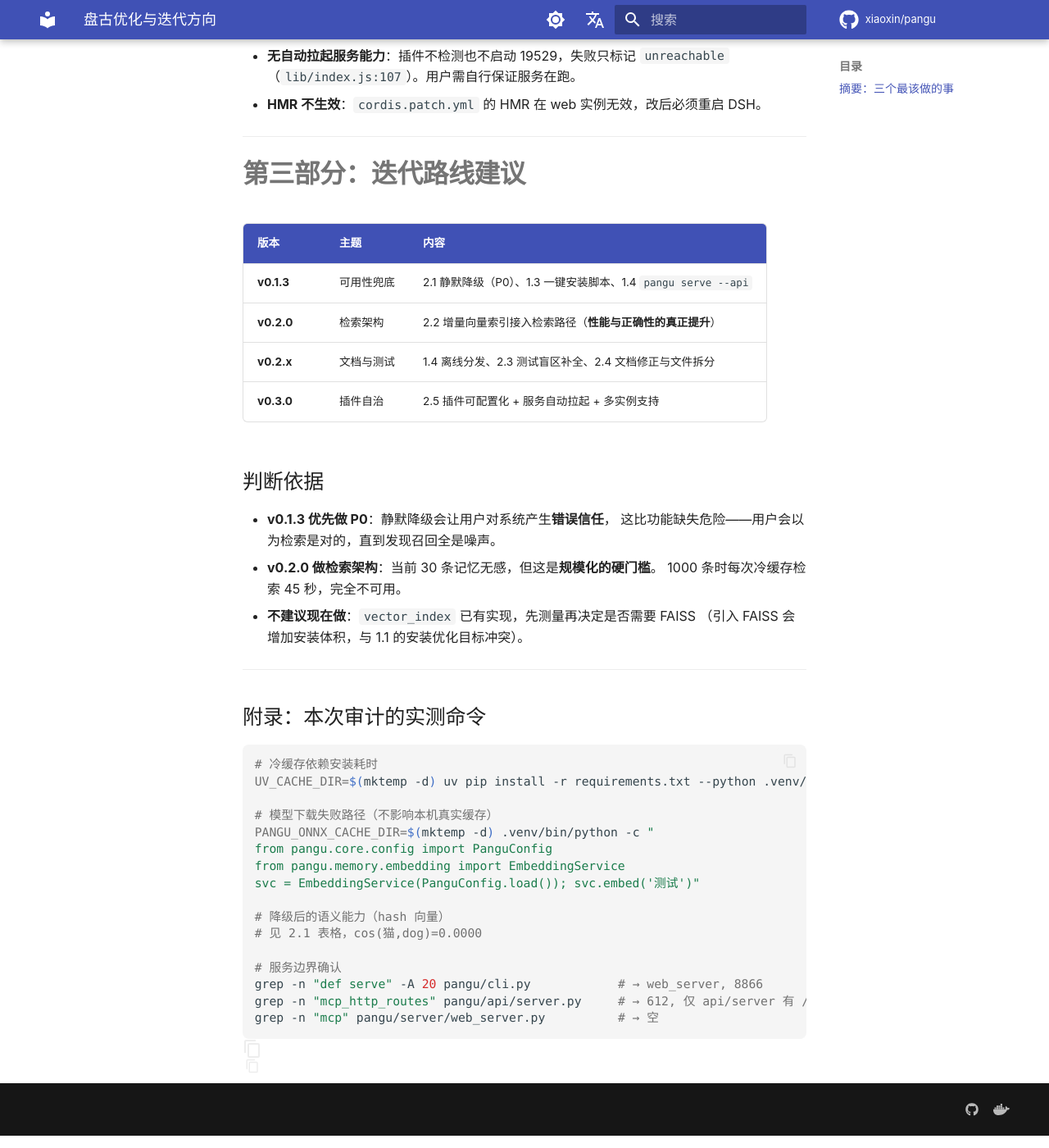
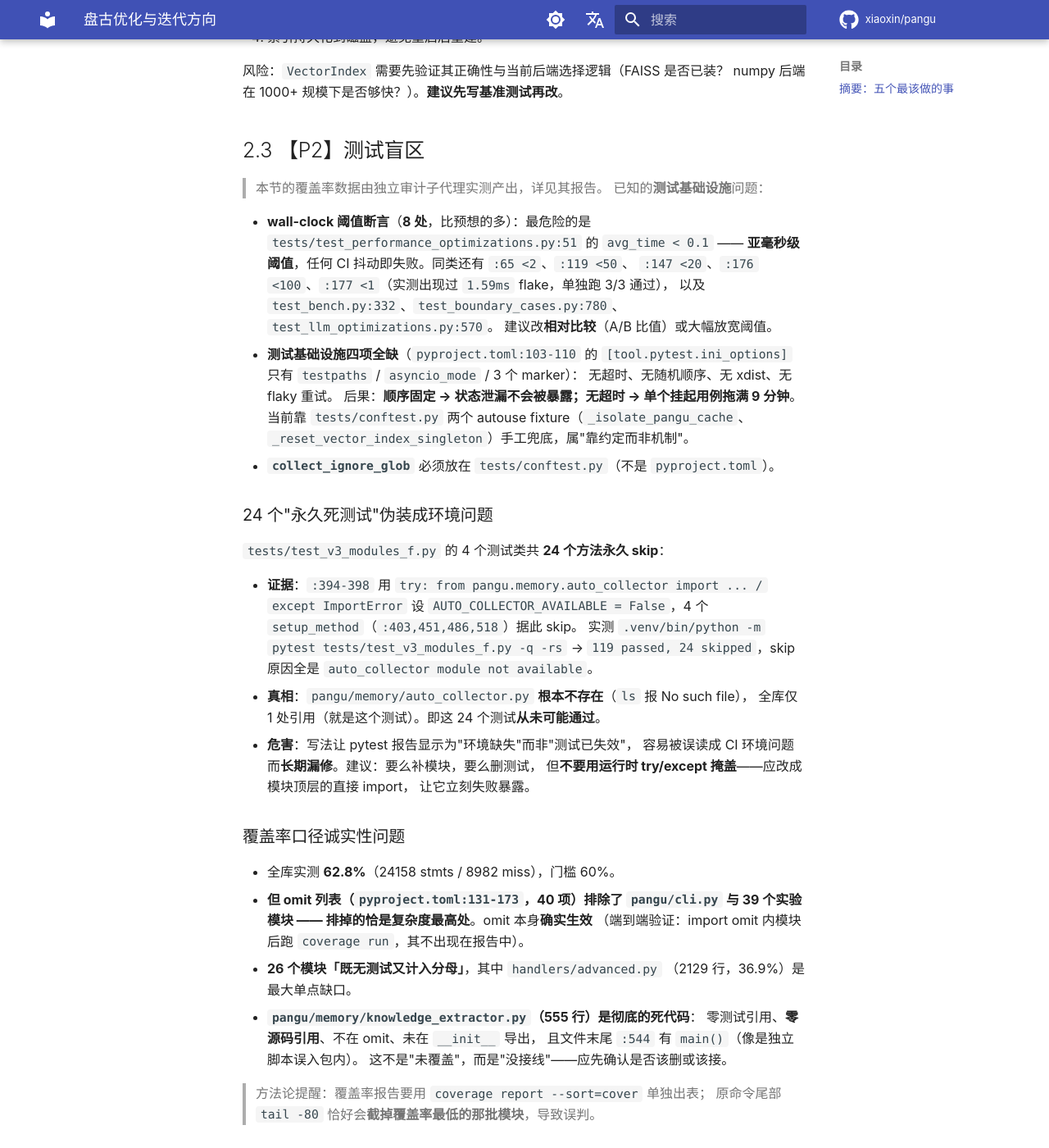
Before and after one commit to Mlte0907/pangu, an MkDocs documentation site: the page built from docs/OPTIMIZATION.md, in a window 1280 px wide and 1400 px high, scrolled down 7975 px. Shown: the whole window at 82% size. Built offline with MkDocs 1.6.1 and Material for MkDocs 9.7.7, drawn with Linux system fonts in a browser that asks for light colours; comment, search, counter and statistics services are not loaded; some of the changed text lies outside the part shown.

Commit message:
docs: 补全 OPTIMIZATION.md 的审计证据（独立审计子代理实测）
本轮由独立审计子代理跑全量覆盖率（1330 passed / 40 skipped，562s）后，
补入以下**经我逐条复核**的发现：

1. 【P0 新增】远程 Embed API 分支结构性不可达：
   embedding.py:224,270 内 `import aiohttp`，但 aiohttp **未安装且未在
   pyproject/requirements/requirements-dev 任何清单声明**（三处 grep 均 0）。
   实测 _call_api 返回 `No module named 'aiohttp'` → None，
   即三级降级链的 API 分支永远走 ImportError 兜底，circuit breaker 由
   ImportError 而非网络故障触发——熔断语义被污染。且 tests/ 对该链零覆盖。
   建议改用已依赖的 httpx（pyproject:25，venv 实际 0.28.1；同仓库
   onnx_embedder.py:140 已有范例）。

2. 【P2 新增】24 个"永久死测试"伪装成环境跳过：
   tests/test_v3_modules_f.py:394-398 用运行时 try/except ImportError，
   而 pangu/memory/auto_collector.py **根本不存在**（全库仅此 1 处引用）。
   实测 -rs 显示 24 skipped，原因均为 module not available。
   写法导致报告显示为"环境缺失"而非"测试已失效"，易长期漏修。

3. 【P2 新增】knowledge_extractor.py（555 行）是**彻底死代码**：
   零测试引用、零源码引用、不在 omit、未导出，:544 还有 main()。

4. 测试基础设施四项全缺（超时/随机顺序/xdist/flaky 重试），
   pyproject:103-110 零命中；wall-clock 硬阈值断言实为 8 处（非 1 处），
   最紧的是 test_performance_optimizations.py:51 的 avg_time < 0.1（亚毫秒）。

5. 覆盖率口径诚实性：全库 62.8%，但 omit 排掉的 40 项恰是复杂度最高处；
   26 个模块"既无测试又计入分母"，advanced.py（2129 行）为最大单点缺口。

摘要表由"三个最该做的事"扩为五个，并指出前两条同属"静默失效"家族。
同时明确标注：本轮只做分析与排序，未改动任何代码（用户选择先排优先级）。

```diff
--- a/docs/OPTIMIZATION.md
+++ b/docs/OPTIMIZATION.md
@@ -7,13 +7,18 @@
 
 ---
 
-## 摘要：三个最该做的事
+## 摘要：五个最该做的事
 
 | 优先级 | 事项 | 为什么现在做 | 工作量 |
 | --- | --- | --- | --- |
 | **P0** | 模型下载失败静默降级 → 检索质量静默错误 | 用户拿到"能跑但结果是错的"系统，零提示 | 0.5 天 |
-| **P0** | 安装流程（12 分钟 + 三个认知陷阱） | 首次体验决定留存，且当前 README 数字失真 | 1 天 |
+| **P0** | 远程 Embed API 分支因缺 `aiohttp` 从未生效 | 配置了却静默无效，熔断语义被 ImportError 污染 | 0.5 天 |
+| **P0** | 安装流程（12 分钟 + 三个认知陷阱） | 首次体验决定留存，且当前 README 数字失真 | 1 天 ✅已做 |
 | **P1** | 向量检索全量重算，无增量索引 | 30 条记忆时无感，1000 条时每次检索 45 秒 | 3-5 天 |
+| **P2** | 24 个死测试伪装成环境跳过 + 555 行死代码 | 掩盖真实失效，长期漏修 | 1 天 |
+
+> 前两条**同属"静默失效"家族**：系统不报错、照常服务，但用户以为在用的能力
+> 实际从未生效。这类缺陷比崩溃危险得多——崩溃会被发现，静默错误不会。
 
 ---
 
@@ -183,6 +188,32 @@
 - **v0.1.2 修的 CI ONNX 测试假失败**（`f0f03ec`）是同一根因的另一处表现：
   当时 CI 上 `model_loaded=False` 却是 `1329 passed`，只因断言恰好碰对了。
 
+### 附带发现：降级链第一级（远程 API）结构性不可达
+
+审计中发现一个**独立的、同样严重**的问题：
+
+- `pangu/memory/embedding.py:224` 与 `:270` 在函数内部 `import aiohttp`，
+  但 **`aiohttp` 未安装、且未在 `pyproject.toml` / `requirements.txt` /
+  `requirements-dev.txt` 任何清单中声明**（三份清单 grep 均为 0）。
+- **实测**：配置 `embed_api_url='https://example.invalid/v1/embeddings'` 后调用
+  `_call_api('hello')` → `Embed API failed (1): No module named 'aiohttp'` → 返回 `None`；
+  `_call_api_batch(['a','b'])` → `[None, None]`。
+- **含义**：三级降级链（`_call_api` → `_onnx_embed` → `_local_embed`）的 **API 分支
+  在此环境永远走 `ImportError` 兜底**，而不是 HTTP 错误路径。circuit breaker 的
+  `_fail_count >= 5` 由 `ImportError` 触发，而非网络故障——**熔断器的语义已被污染**。
+- 若用户指望用远程 embed API（有些部署会这么配），**它从未生效过，且没有任何提示**。
+- `tests/` 对 `_call_api|circuit|half_open` grep **零命中** —— 整条错误链无测试。
+
+> 修法二选一：
+> 1. 把 `aiohttp` 加为正式依赖；或
+> 2. **改用 `httpx`（推荐）**——`httpx>=0.27.0` 已是正式依赖
+>    （`pyproject.toml:25`），venv 中实际为 0.28.1，且**同仓库已有范例**：
+>    `pangu/memory/onnx_embedder.py:140` 就是用它下载模型的。
+>    同项目内统一到一个 HTTP 客户端也减少依赖。
+>
+> 无论哪种，**都要补测试**：断言 `_fail_count` 增长与熔断状态转换
+> （当前 `tests/` 对 `_call_api|circuit|half_open` grep 零命中）。
+
 ### 建议修法
 
 | 方案 | 说明 | 取舍 |
@@ -241,13 +272,50 @@
 > 本节的覆盖率数据由独立审计子代理实测产出，详见其报告。
 > 已知的**测试基础设施**问题：
 
-- **wall-clock 阈值断言**：`tests/test_performance_optimizations.py:177` 有
-  1 ms 级硬阈值断言，实测在本机出现过 flake（`1.59ms` 触发失败，单独跑 3/3 通过）。
-  这类断言在 CI 负载波动下必然 flake，建议改**相对比较**（如 A/B 比值）
-  或大幅放宽阈值。
+- **wall-clock 阈值断言**（**8 处**，比预想的多）：最危险的是
+  `tests/test_performance_optimizations.py:51` 的 `avg_time < 0.1`
+  —— **亚毫秒级阈值**，任何 CI 抖动即失败。同类还有 `:65 <2`、`:119 <50`、
+  `:147 <20`、`:176 <100`、`:177 <1`（实测出现过 `1.59ms` flake，单独跑 3/3 通过），
+  以及 `test_bench.py:332`、`test_boundary_cases.py:780`、`test_llm_optimizations.py:570`。
+  建议改**相对比较**（A/B 比值）或大幅放宽阈值。
+- **测试基础设施四项全缺**（`pyproject.toml:103-110` 的 `[tool.pytest.ini_options]`
+  只有 `testpaths` / `asyncio_mode` / 3 个 marker）：
+  无超时、无随机顺序、无 xdist、无 flaky 重试。
+  后果：**顺序固定 → 状态泄漏不会被暴露；无超时 → 单个挂起用例拖满 9 分钟**。
+  当前靠 `tests/conftest.py` 两个 autouse fixture（`_isolate_pangu_cache`、
+  `_reset_vector_index_singleton`）手工兜底，属"靠约定而非机制"。
 - **`collect_ignore_glob`** 必须放在 `tests/conftest.py`（不是 `pyproject.toml`）。
-- 覆盖率 omit 列表排除了 `pangu/cli.py` 与 39 个 experimental 模块，
-  全量 63.3% vs 60% 门禁 —— **门禁有意义，但 omit 掉的正是复杂度最高处**。
+
+### 24 个"永久死测试"伪装成环境问题
+
+`tests/test_v3_modules_f.py` 的 4 个测试类共 **24 个方法永久 skip**：
+
+- **证据**：`:394-398` 用 `try: from pangu.memory.auto_collector import ... / except ImportError`
+  设 `AUTO_COLLECTOR_AVAILABLE = False`，4 个 `setup_method`（`:403,451,486,518`）据此 skip。
+  实测 `.venv/bin/python -m pytest tests/test_v3_modules_f.py -q -rs`
+  → `119 passed, 24 skipped`，skip 原因全是 `auto_collector module not available`。
+- **真相**：`pangu/memory/auto_collector.py` **根本不存在**（`ls` 报 No such file），
+  全库仅 1 处引用（就是这个测试）。即这 24 个测试**从未可能通过**。
+- **危害**：写法让 pytest 报告显示为"环境缺失"而非"测试已失效"，
+  容易被误读成 CI 环境问题而**长期漏修**。建议：要么补模块，要么删测试，
+  但**不要用运行时 try/except 掩盖**——应改成模块顶层的直接 import，
+  让它立刻失败暴露。
+
+### 覆盖率口径诚实性问题
+
+- 全库实测 **62.8%**（24158 stmts / 8982 miss），门槛 60%。
+- **但 omit 列表（`pyproject.toml:131-173`，40 项）排除了 `pangu/cli.py` 与
+  39 个实验模块 —— 排掉的恰是复杂度最高处**。omit 本身**确实生效**
+  （端到端验证：import omit 内模块后跑 `coverage run`，其不出现在报告中）。
+- **26 个模块「既无测试又计入分母」**，其中 `handlers/advanced.py`
+  （2129 行，36.9%）是最大单点缺口。
+- **`pangu/memory/knowledge_extractor.py`（555 行）是彻底的死代码**：
+  零测试引用、**零源码引用**、不在 omit、未在 `__init__` 导出，
+  且文件末尾 `:544` 有 `main()`（像是独立脚本误入包内）。
+  这不是"未覆盖"，而是"没接线"——应先确认是否该删或该接。
+
+> 方法论提醒：覆盖率报告要用 `coverage report --sort=cover` 单独出表；
+> 原命令尾部 `tail -80` 恰好会**截掉覆盖率最低的那批模块**，导致误判。
 
 ## 2.4 【P2】代码质量
 
@@ -275,19 +343,36 @@
 
 | 版本 | 主题 | 内容 |
 | --- | --- | --- |
-| **v0.1.3** | 可用性兜底 | 2.1 静默降级（P0）、1.3 一键安装脚本、1.4 `pangu serve --api` |
+| **v0.1.3** | 可用性兜底 | 2.1 静默降级（P0）、远程 API 分支修复（P0）、1.3 一键安装脚本 ✅、1.4 `pangu serve --api` |
 | **v0.2.0** | 检索架构 | 2.2 增量向量索引接入检索路径（**性能与正确性的真正提升**） |
-| **v0.2.x** | 文档与测试 | 1.4 离线分发、2.3 测试盲区补全、2.4 文档修正与文件拆分 |
+| **v0.2.x** | 测试与清理 | 2.3 死测试清理 + 基础设施补全、2.4 文档修正（含三处错误引用）与文件拆分 |
 | **v0.3.0** | 插件自治 | 2.5 插件可配置化 + 服务自动拉起 + 多实例支持 |
 
 ## 判断依据
 
 - **v0.1.3 优先做 P0**：静默降级会让用户对系统产生**错误信任**，
   这比功能缺失危险——用户会以为检索是对的，直到发现召回全是噪声。
+  同版本内一并修 `aiohttp` 缺失（同为"配了却不生效"）。
 - **v0.2.0 做检索架构**：当前 30 条记忆无感，但这是**规模化的硬门槛**。
   1000 条时每次冷缓存检索 45 秒，完全不可用。
+- **v0.2.x 清理优先于新功能**：24 个死测试 + 555 行死代码是**认知负担**，
+  每新增一个贡献者都要重新踩一遍。清理成本低（1 天），收益是账目诚实。
 - **不建议现在做**：`vector_index` 已有实现，先测量再决定是否需要 FAISS
   （引入 FAISS 会增加安装体积，与 1.1 的安装优化目标冲突）。
+
+## 已在本轮完成
+
+| 项 | 状态 | 交付物 |
+| --- | --- | --- |
+| 一键安装脚本 | ✅ 已提交 `0b4b916` | `install.sh`（7 条路径实测通过） |
+| README 数字修正 + 两服务对照表 | ✅ 已提交 | `README.md` |
+| 本方案文档 | ✅ 已提交 | `docs/OPTIMIZATION.md` |
+
+## 尚未做（用户已明确"先不动，写进方案排优先级"）
+
+- 2.1 静默降级修复 —— **文档已详述，代码未改**
+- 远程 API 分支（`aiohttp`）修复 —— 同上
+- 其余全部条目 —— 均只做分析与排序，未改动代码
 
 ---
 
```
